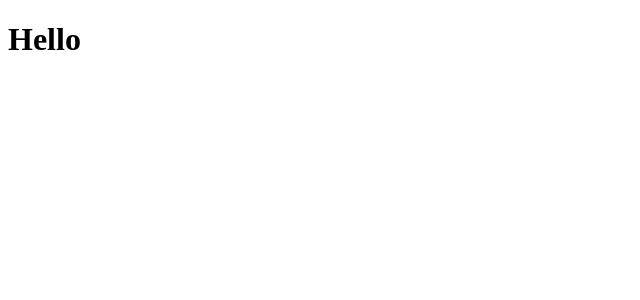
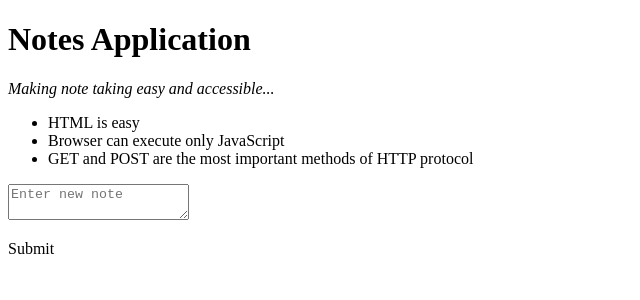
Before and after one commit to codetipster/notesapp, a React (Create React App) app: page / in a window 1280 px wide. Shown: the top 300 px of the page, without its empty margins (0-640 px from the left). Built offline with nearby package versions, Linux system fonts and the light colour scheme.

Commit message:
adding new notes with input form

```diff
--- a/src/App.js
+++ b/src/App.js
@@ -1,7 +1,48 @@
-function App() {
+import Notes from './components/Notes';
+import Button from './components/Button';
+import { useState } from 'react';
+function App(props) {
+  const [newNote, setNewNote] = useState('');
+  const [notesRepo, setNotesRepo] = useState(props.notes);
+
+  const handleNoteChange = (event) => {
+    setNewNote(event.target.value);
+  };
+
+  const addNote = (event) => {
+    event.preventDefault();
+    const newObject = {
+      content: newNote,
+      id: props.notes.length + 1,
+      date: new Date().toISOString(),
+      important: Math.random() < 0.5,
+    };
+    setNotesRepo(notesRepo.concat(newObject));
+    setNewNote('');
+    console.log('form submitted successfully', notesRepo);
+  };
+
   return (
     <div className="App">
-      <h1>Hello</h1>
+      <h1>Notes Application</h1>
+      <p>
+        <i>Making note taking easy and accessible...</i>
+      </p>
+      <ul>
+        {props.notes.map((note) => (
+          <Notes key={note.id} note={note.content} />
+        ))}
+      </ul>
+
+      <form onSubmit={addNote}>
+        <textarea
+          value={newNote}
+          onChange={handleNoteChange}
+          placeholder="Enter new note"
+          type="textfield"
+        />
+        <Button label="Submit" />
+      </form>
     </div>
   );
 }
--- /dev/null
+++ b/src/components/Button.js
@@ -0,0 +1,4 @@
+const Button = ({ label }) => {
+  return <p>{label}</p>;
+};
+export default Button;
--- /dev/null
+++ b/src/components/Notes.js
@@ -0,0 +1,7 @@
+//Component renders a single note at every instance
+
+const Notes = ({ note }) => {
+  return <li>{note}</li>;
+};
+
+export default Notes;
--- a/src/index.js
+++ b/src/index.js
@@ -1,10 +1,29 @@
 import React from 'react';
 import ReactDOM from 'react-dom/client';
 import App from './App';
-
+const notes = [
+  {
+    id: 1,
+    content: 'HTML is easy',
+    date: '2019-05-30T17:30:31.098Z',
+    important: true,
+  },
+  {
+    id: 2,
+    content: 'Browser can execute only JavaScript',
+    date: '2019-05-30T18:39:34.091Z',
+    important: false,
+  },
+  {
+    id: 3,
+    content: 'GET and POST are the most important methods of HTTP protocol',
+    date: '2019-05-30T19:20:14.298Z',
+    important: true,
+  },
+];
 const root = ReactDOM.createRoot(document.getElementById('root'));
 root.render(
   <React.StrictMode>
-    <App />
+    <App notes={notes} />
   </React.StrictMode>
 );
```
